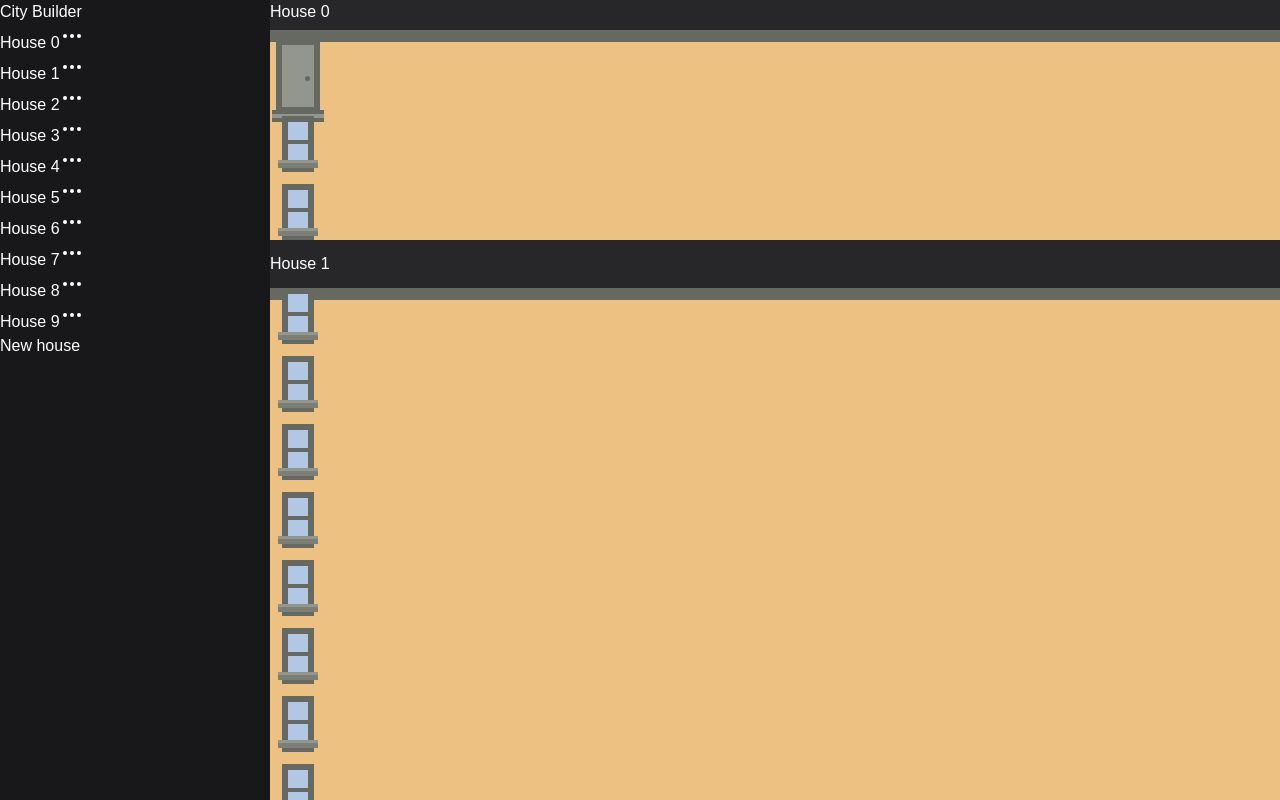
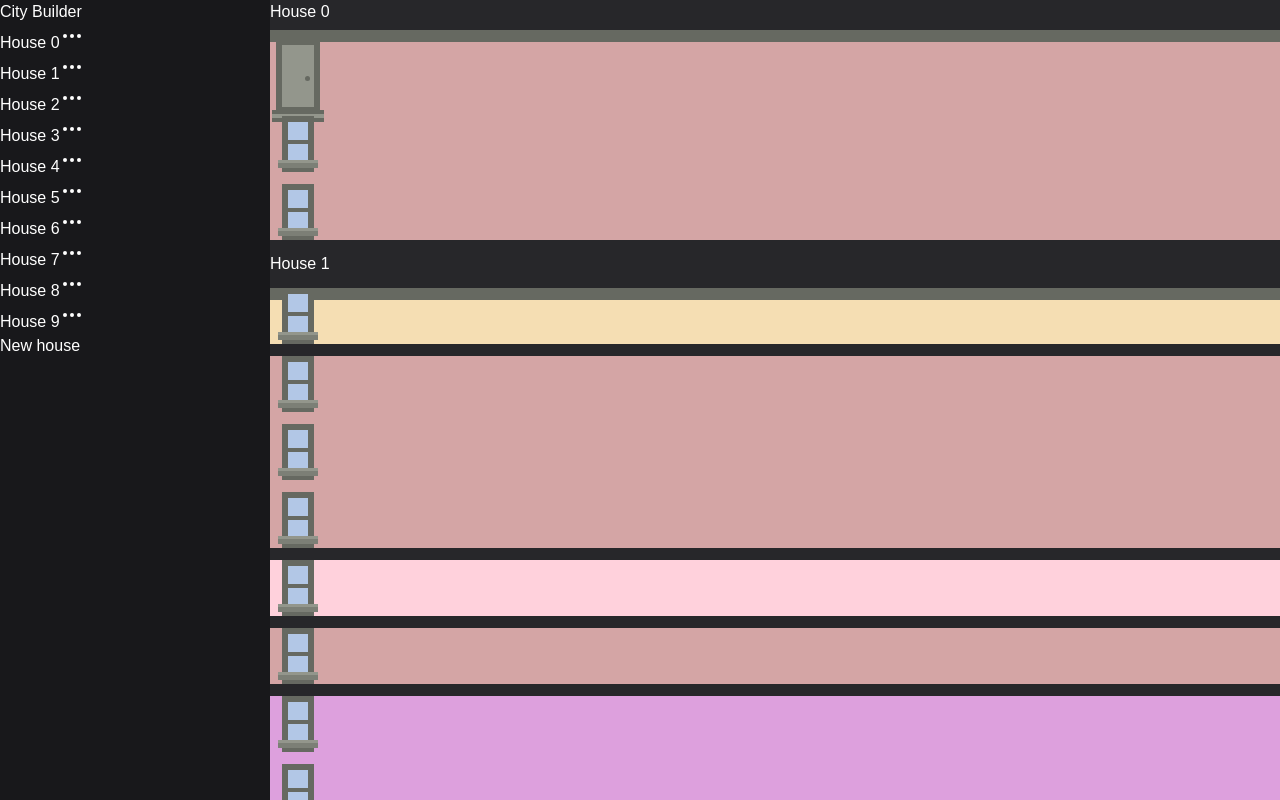
Before and after one commit to moodizone/city-builder, a Next.js app: page / in a window 1280 px wide. Built offline with nearby package versions, Linux system fonts and the light colour scheme.

Commit message:
✨ each floor now shows it's own color

```diff
--- a/src/components/house/index.tsx
+++ b/src/components/house/index.tsx
@@ -21,8 +21,13 @@ function House({ floors }: HouseType) {
       <div className={styles.house}>
         {floors.map((floor, index) => {
           const isLastRow = index === floors.length - 1;
+          const backgroundColor = floor.color ?? "#edc181";
           return (
-            <div key={index} className="flex items-center justify-around p-3">
+            <div
+              key={index}
+              className="flex items-center justify-around p-3"
+              style={{ backgroundColor }}
+            >
               {isLastRow ? <Door /> : null}
               {[...new Array(floor.rooms)].map((_, i) => (
                 <Window key={i} />
--- a/src/components/house/styles.module.scss
+++ b/src/components/house/styles.module.scss
@@ -9,7 +9,6 @@ $window-glasses: #b2c7e6;
 }
 
 .house {
-  background-color: #edc181;
   position: relative;
 
   &:before {
```
